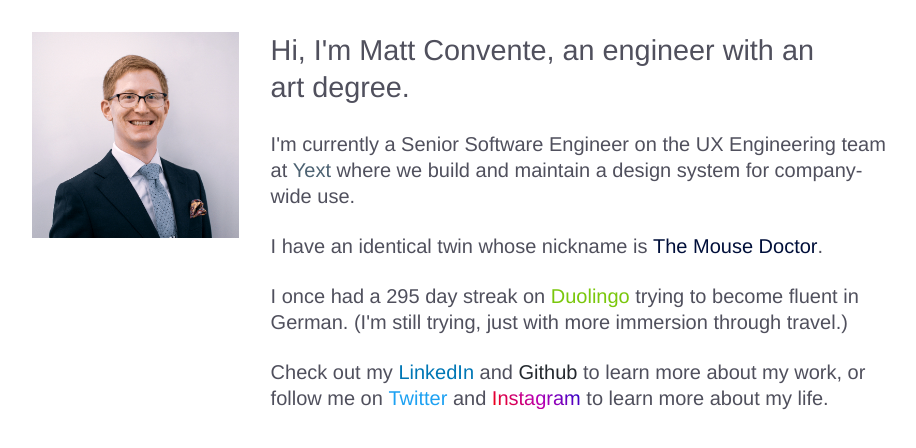
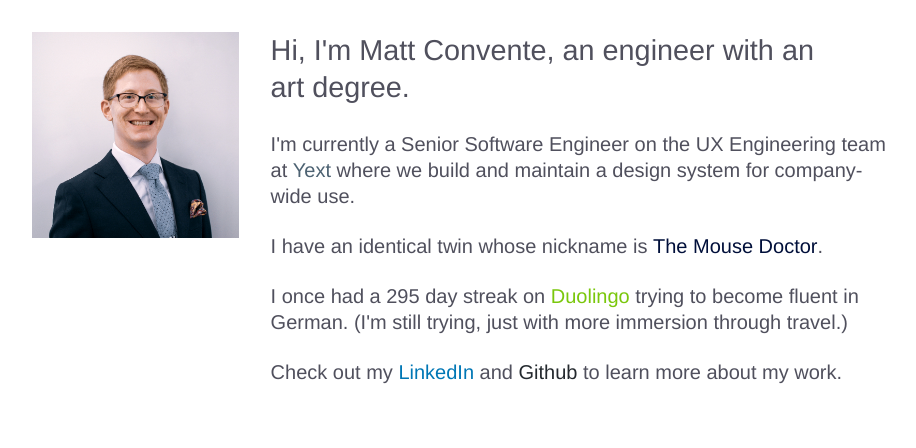
Before and after one commit to mattconvente/mattconvente.github.io, a plain HTML site: page index.html in a window 1280 px wide. Shown: the whole page, without its empty margins (179-1095 px from the left). Drawn offline with Linux system fonts and the light colour scheme.

Commit message:
Remove links to Twitter and Instagram

```diff
--- a/index.html
+++ b/index.html
@@ -17,7 +17,7 @@
 				<p>I'm currently a Senior Software Engineer on the UX Engineering team at <a href="http://www.yext.com/" class="color-yext">Yext</a> where we build and maintain a design system for company-wide use.</p>
 				<p>I have an identical twin whose nickname is <a href="http://www.themousedoctor.com" class="color-the-mouse-doctor">The&nbsp;Mouse&nbsp;Doctor</a>.</p>
 				<p>I once had a 295 day streak on <a href="https://www.duolingo.com/mattconvente" class="color-duolingo">Duolingo</a> trying to become fluent in German. (I'm still trying, just with more immersion through travel.)</p>
-				<p>Check out my <a href="https://www.linkedin.com/in/mattconvente/" class="color-linkedin">LinkedIn</a> and <a href="https://github.com/mattconvente" class="color-github">Github</a> to learn more about my work, or follow me on <a href="https://twitter.com/mattconvente" class="color-twitter">Twitter</a> and <a href="https://www.instagram.com/mattconvente/" class="color-instagram">Instagram</a> to learn more about my&nbsp;life.</p>
+				<p>Check out my <a href="https://www.linkedin.com/in/mattconvente/" class="color-linkedin">LinkedIn</a> and <a href="https://github.com/mattconvente" class="color-github">Github</a> to learn more about my work.</p>
 			</div>
 		</ul>
 	</body>
```
